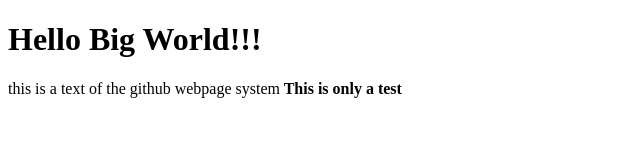
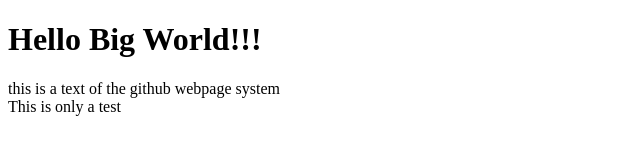
Before and after one commit to pompan129/pompan129.github.io, a plain HTML site: page index.html in a window 1280 px wide. Shown: the whole page, without its empty margins (0-640 px from the left). Drawn offline with Linux system fonts and the light colour scheme.

Commit message:
3rd commit

```diff
--- a/index.html
+++ b/index.html
@@ -9,7 +9,7 @@
 <body>
   <h1>Hello Big World!!!</h1>
   <p>
-    this is a text of the github webpage system<b />
+    this is a text of the github webpage system<br />
     This is only a test
   </p>
 </body>
```
